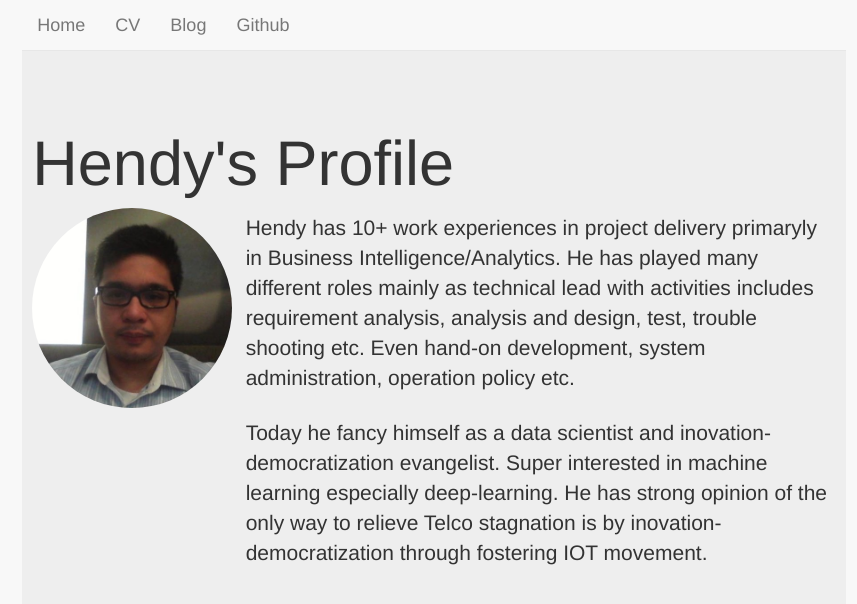
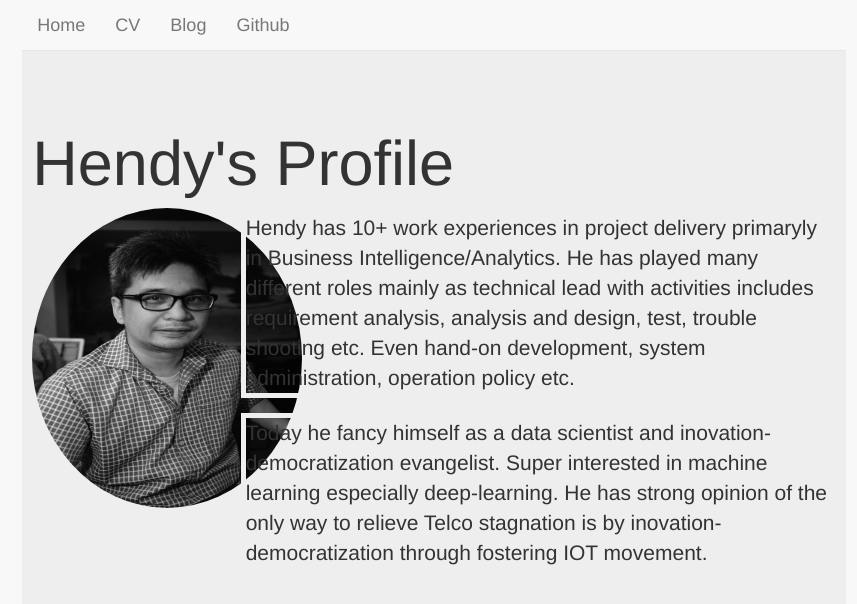
Before and after one commit to mamakden/hagusta.github.io, a Jekyll site: the page built from index.html, in a window 1280 px wide. Shown: the top 604 px of the page, without its empty margins (206-1063 px from the left). Built offline with Jekyll 4.4.1, drawn with Linux system fonts in a browser that asks for light colours.

Commit message:
change profile pic

```diff
--- a/index.html
+++ b/index.html
@@ -9,7 +9,7 @@ title: home
     <h1>Hendy's Profile</h1>
     <div class="row">
     <div class="col-lg-3">
-        <img class="img-circle center-block" src="../pic/hja-profile-pic.jpg" width="200" height="200" >
+        <img class="img-circle center-block" src="../pic/hja-profile-pic.jpg" width="270" height="300" >
     </div>
     <div class="col-lg-9">
     <p>Hendy has 10+ work experiences in project delivery primaryly in Business Intelligence/Analytics.
```
Also changed, not shown: pic/hja-profile-pic.bkp.jpg (added), pic/hja-profile-pic.jpg.
